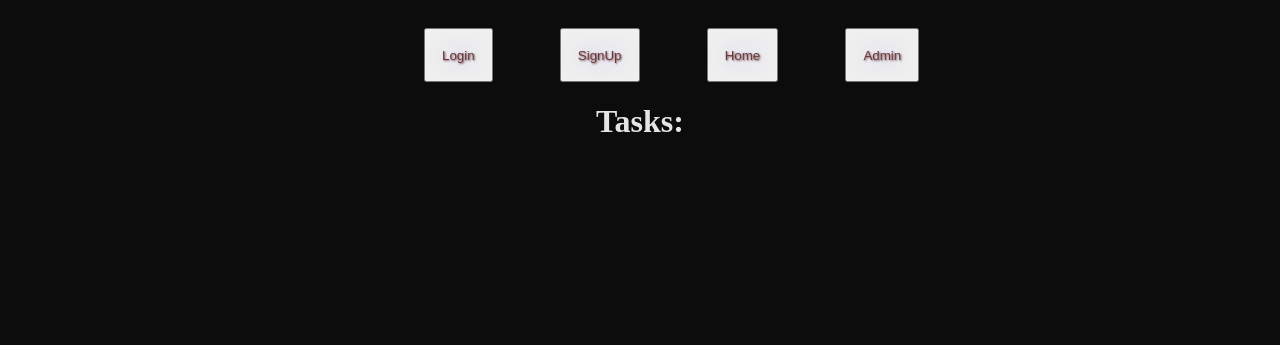
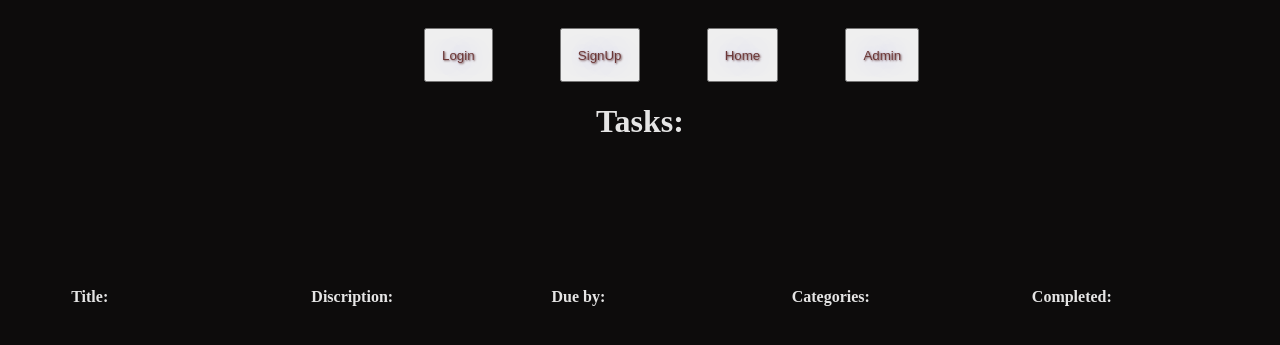
Before and after one commit to nununuam/Tsks, a Django app: page /tasks/ in a window 1280 px wide. Shown: the top 345 px of the page. Run offline with Django 4.2, Linux system fonts and the light colour scheme; data that the repository does not hold is empty.

Commit message:
created the basic outline for the css for the tasks display page

```diff
--- a/main_app/static/styles/styles.css
+++ b/main_app/static/styles/styles.css
@@ -58,7 +58,14 @@ a:hover {
 div img {
     border-radius: 2%;
 }
-
+.tasksTitle {
+    display: grid;
+    grid-template-columns: repeat(5, 4fr);
+    grid-auto-rows: 30px;
+    margin-top: 10%;
+    text-align: -webkit-left;
+    margin-left: 5%;
+}
 .tasks {
     display: grid;
     grid-template-columns: repeat(5, 4fr);
--- a/main_app/templates/tasks.html
+++ b/main_app/templates/tasks.html
@@ -11,17 +11,24 @@
 {% block content %}
 
     <h1>Tasks:</h1>
+    <div class="tasksTitle">
+    <h4>Title: </h4>
+    <h4>Discription: </h4>
+    <h4>Due by: </h4>
+    <h4>Categories: </h4>
+    <h4>Completed: </h4>
+    </div>
     {% for task in tasks %}
          <div class="tasks">
             <a href="{% url 'taskDetail' task.pk %}">
-                <h3>Title: {{task.title}}</h3>
+                <h3>{{task.title}}</h3>
             </a>
-            <h5>Discription: {{task.discription}}</h5>
-            <h5>Due by: {{task.time}} {{task.date}}</h5>
-            <h5>Completed: {{task.complete}}</h5>
-            <h5>Categories: {% for category in task.categories.all%}
+            <h5>{{task.discription}}</h5>
+            <h5>{{task.time}} {{task.date}}</h5>
+            <h5>{% for category in task.categories.all%}
                 {{category.categories}} |
             {% endfor %}</h5>
+            <h5>{{task.complete}}</h5>
          </div>
     {% endfor %}
 {% endblock %}
```
